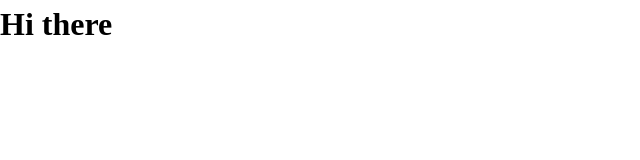
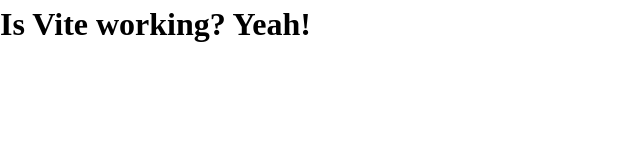
Before and after one commit to wojtekceglowski/manage-landing-page, a plain HTML site: page index.html in a window 1280 px wide. Shown: the whole page, without its empty margins (0-640 px from the left). Drawn offline with Linux system fonts and the light colour scheme.

Commit message:
is Vite working?

```diff
--- a/index.html
+++ b/index.html
@@ -13,7 +13,7 @@
 </head>
 
 <body>
-  <h1>Hi there</h1>
+  <h1>Is Vite working? Yeah!</h1>
   <script type="module" src="/main.js"></script>
 </body>
 
```
